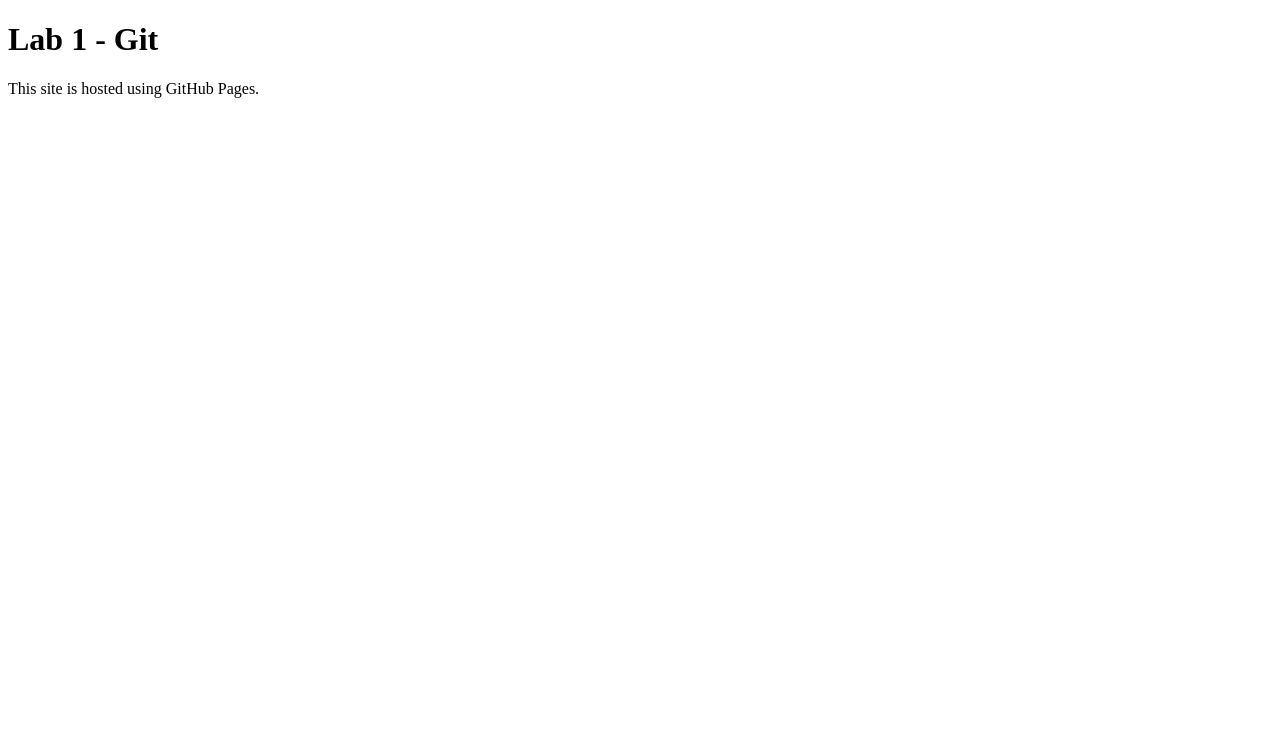
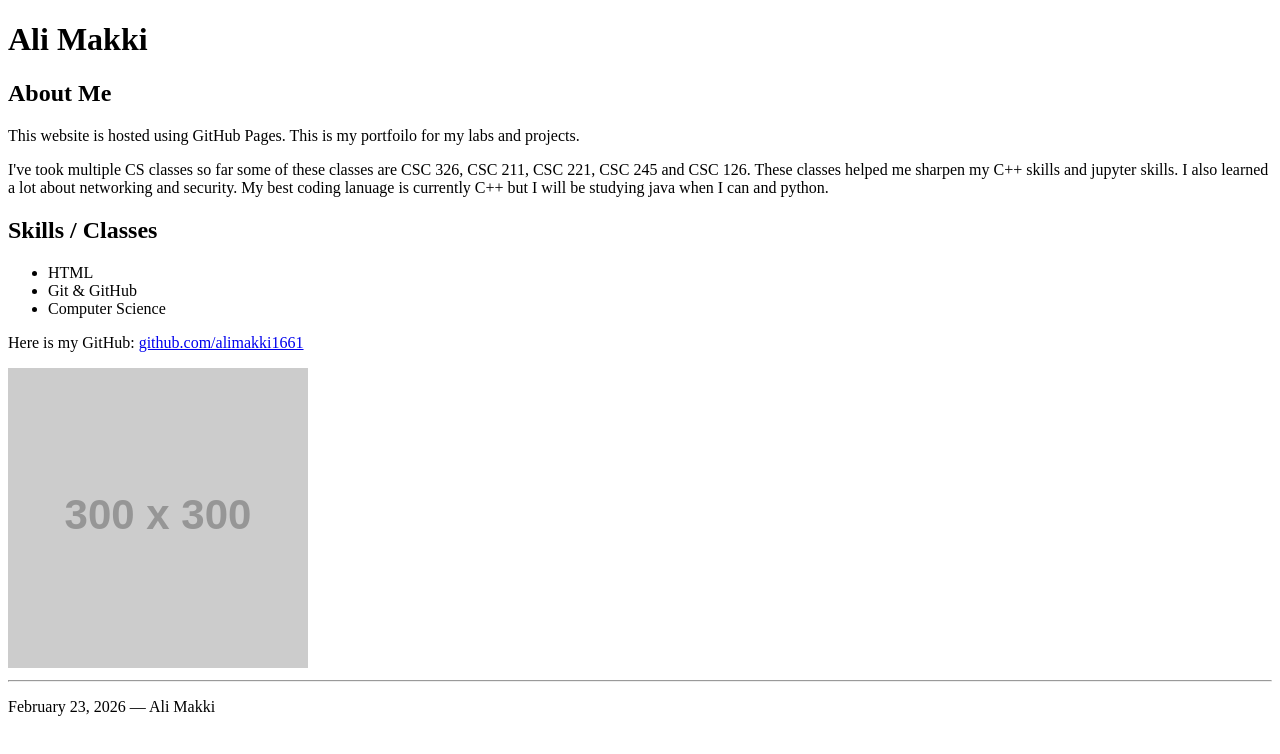
Before and after one commit to alimakki1661/alimakki1661.github.io, a plain HTML site: page index.html in a window 1280 px wide. Drawn offline with Linux system fonts and the light colour scheme; placeholder pictures from the web are drawn by us.

Commit message:
Update index.html

```diff
--- a/index.html
+++ b/index.html
@@ -1,11 +1,38 @@
-<!doctype html>
-<html>
-  <head>
-    <meta charset="utf-8">
-    <title>Lab 1 - Git</title>
-  </head>
-  <body>
-    <h1>Lab 1 - Git</h1>
-    <p>This site is hosted using GitHub Pages.</p>
-  </body>
+<!DOCTYPE html>
+<html lang="en">
+<head>
+  <meta charset="UTF-8" />
+  <meta name="viewport" content="width=device-width, initial-scale=1.0" />
+  <title>Ali Makki - Portfolio</title>
+</head>
+<body>
+
+  <h1>Ali Makki</h1>
+  <h2>About Me</h2>
+
+  <p>
+    This website is hosted using GitHub Pages. This is my portfoilo for my labs and projects.
+  </p> I've took multiple CS classes so far some of these classes are CSC 326, CSC 211, CSC 221, CSC 245 and CSC 126. These classes helped me sharpen my C++ skills and jupyter skills. I also learned a lot about networking and security. My best coding lanuage is currently C++ but I will be studying java when I can and python.
+
+  <h2>Skills / Classes</h2>
+  <ul>
+    <li>HTML</li>
+    <li>Git & GitHub</li>
+    <li>Computer Science</li>
+  </ul>
+
+  <p>
+    Here is my GitHub:
+    <a href="https://github.com/alimakki1661" target="_blank">github.com/alimakki1661</a>
+  </p>
+
+  <img
+    src="https://via.placeholder.com/300"
+    alt="Placeholder image"
+  />
+
+  <hr>
+  <p>February 23, 2026 — Ali Makki</p>
+
+</body>
 </html>
```
